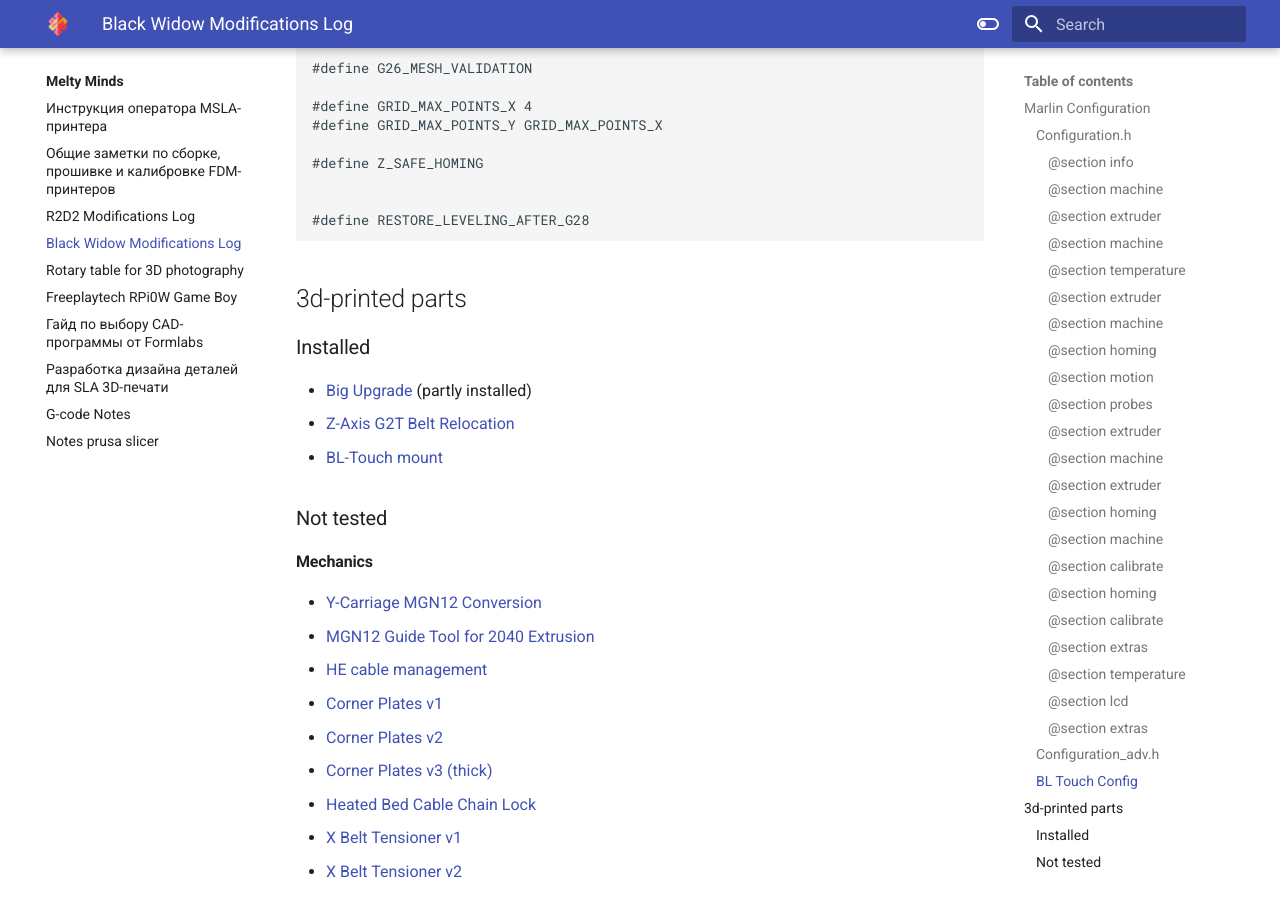
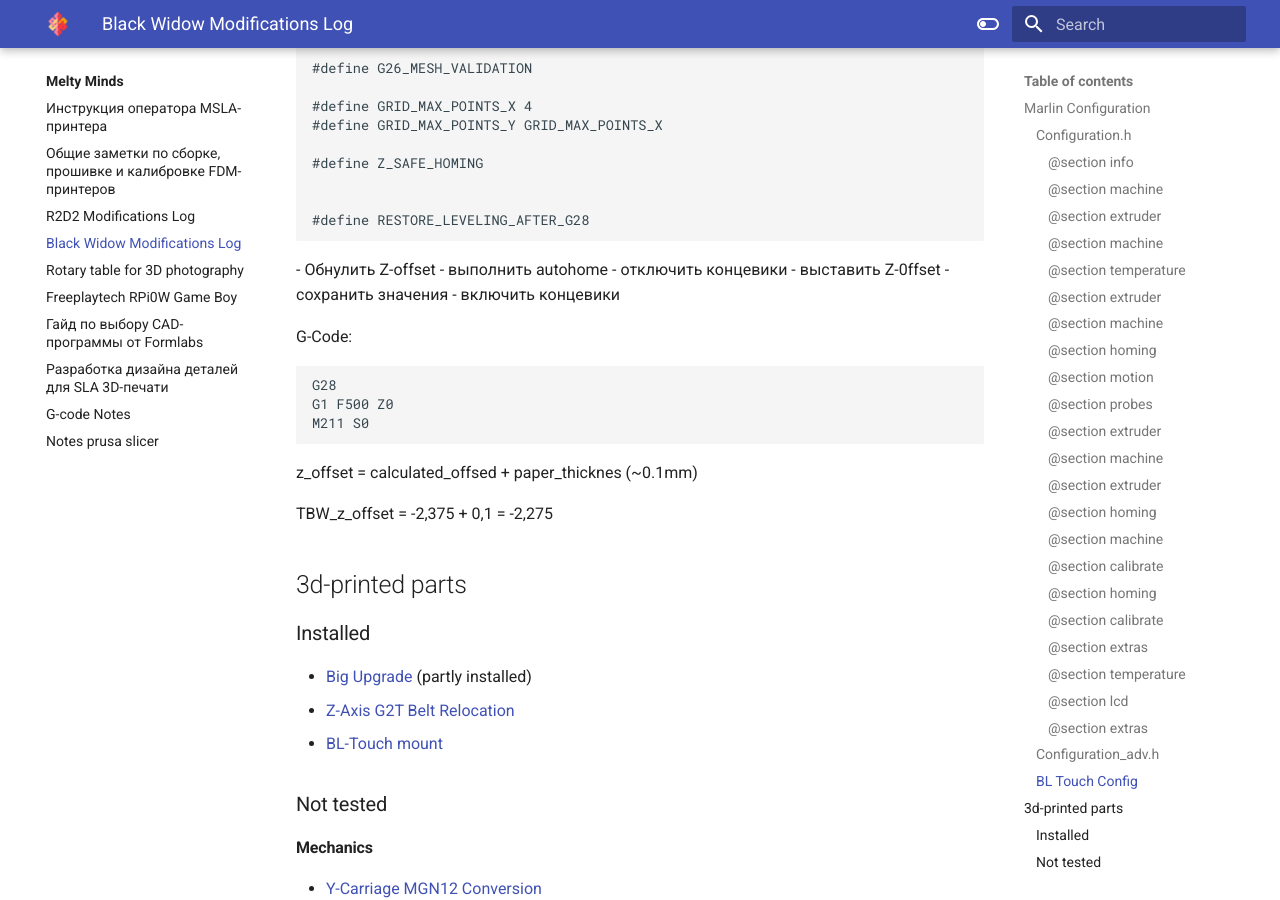
Before and after one commit to lejbronika/knowledge_base, an MkDocs documentation site: the page built from docs/meltyminds/machines_black_widow_log.md, in a window 1280 px wide and 900 px high, scrolled down 5154 px. Built offline with MkDocs 1.6.1 and Material for MkDocs 9.7.7, drawn with Linux system fonts in a browser that asks for light colours.

Commit message:
Add gcode commands for bl touch clibration.

````diff
--- a/docs/meltyminds/machines_black_widow_log.md
+++ b/docs/meltyminds/machines_black_widow_log.md
@@ -279,6 +279,24 @@ LCD Model-specific:
 
 #define RESTORE_LEVELING_AFTER_G28
 ```
+- Обнулить Z-offset
+- выполнить autohome
+- отключить концевики
+- выставить Z-0ffset
+- сохранить значения
+- включить концевики
+
+G-Code:
+
+```
+G28
+G1 F500 Z0
+M211 S0
+```
+
+z_offset = calculated_offsed + paper_thicknes (~0.1mm)
+
+TBW_z_offset = -2,375 + 0,1 = -2,275
 
 ## 3d-printed parts
 
````
